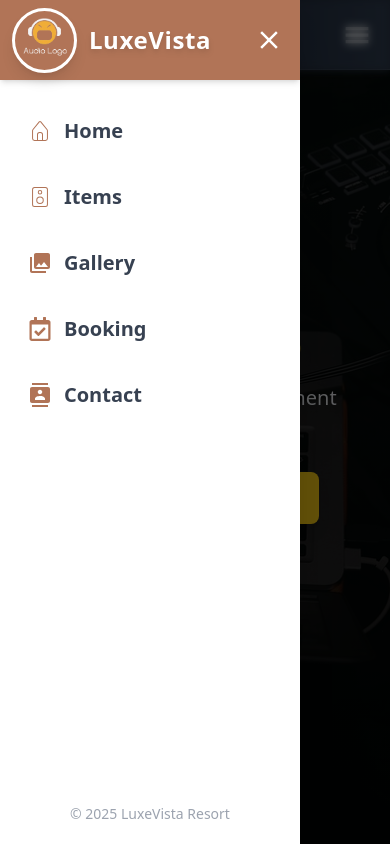
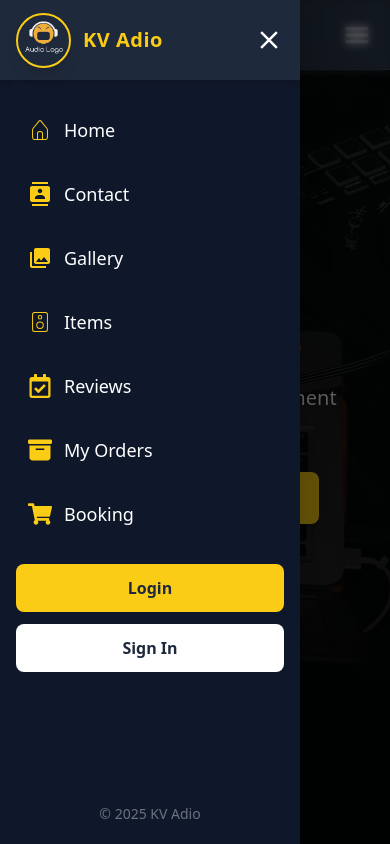
Before and after one commit to Isuru-Pramod/kv-audio-frontend, a React (Vite) app: page / in a window 390 px wide. Both pictures are taken after a click on the icon 357 px from the left and 34 px from the top of the page. Shown: the top 844 px of the page. Built offline with nearby package versions, Linux system fonts and the light colour scheme; no server answers.

Commit message:
Now the review form only  displays for logged customs and Improve the loading circle

```diff
--- a/src/components/mobileNavPanel.jsx
+++ b/src/components/mobileNavPanel.jsx
@@ -1,11 +1,14 @@
 import { CiHome, CiSpeaker } from "react-icons/ci";
 import { IoMdClose } from "react-icons/io";
-import { MdPhotoLibrary, MdContacts, MdInfoOutline } from "react-icons/md";
+import { MdPhotoLibrary, MdContacts } from "react-icons/md";
 import { FaRegCalendarCheck } from "react-icons/fa";
+import { FaBoxArchive } from "react-icons/fa6";
+import { FaShoppingCart } from "react-icons/fa";
 import { useNavigate } from "react-router-dom";
 
 export default function MobileNavPanel({ isOpen, setOpen }) {
   const navigate = useNavigate();
+  const token = localStorage.getItem("token");
 
   function goTo(route) {
     navigate(route);
@@ -16,19 +19,22 @@ export default function MobileNavPanel({ isOpen, setOpen }) {
     <>
       {isOpen && (
         <div className="w-full h-screen fixed top-0 left-0 bg-black/60 backdrop-blur-sm z-50 flex">
+
           {/* Sidebar */}
-          <div className="h-full bg-white w-[300px] shadow-2xl animate-slide-in relative flex flex-col">
+          <div className="h-full bg-[#0f172a] w-[300px] shadow-2xl animate-slide-in relative flex flex-col">
 
             {/* Header */}
-            <div className="bg-accent w-full h-[80px] flex items-center justify-center relative shadow-md">
+            <div className="w-full h-[80px] flex items-center relative px-4 bg-[#1e293b] shadow-md">
               <img
                 src="/images-removebg-preview.png"
                 alt="logo"
-                className="w-[65px] h-[65px] object-cover border-[3px] border-white rounded-full shadow-lg absolute left-3"
+                className="w-[55px] h-[55px] object-cover border-[2px] border-yellow-400 rounded-full shadow-lg"
               />
-              <h2 className="text-white text-2xl font-bold drop-shadow-md tracking-wide">
-                LuxeVista
+
+              <h2 className="ml-3 text-xl font-bold text-yellow-400 tracking-wide">
+                KV Adio
               </h2>
+
               <IoMdClose
                 className="absolute right-4 text-3xl text-white cursor-pointer hover:rotate-90 transition-all duration-300"
                 onClick={() => setOpen(false)}
@@ -36,33 +42,65 @@ export default function MobileNavPanel({ isOpen, setOpen }) {
             </div>
 
             {/* Navigation Links */}
-            <div className="flex flex-col mt-6 gap-3 px-4">
+            <div className="flex flex-col mt-6 gap-3 px-4 text-white">
               {[
                 { icon: <CiHome className="text-2xl" />, label: "Home", path: "/" },
+                { icon: <MdContacts className="text-2xl" />, label: "Contact", path: "/contact" },
+                { icon: <MdPhotoLibrary className="text-2xl" />, label: "Gallery", path: "/gallery" },
                 { icon: <CiSpeaker className="text-2xl" />, label: "Items", path: "/items" },
-                { icon: <MdPhotoLibrary className="text-2xl" />, label: "Gallery", path: "/gallery" },
-                { icon: <FaRegCalendarCheck className="text-2xl" />, label: "Booking", path: "/booking" },
-                { icon: <MdContacts className="text-2xl" />, label: "Contact", path: "/contact" },
+                { icon: <FaRegCalendarCheck className="text-2xl" />, label: "Reviews", path: "/reviws" },
+                { icon: <FaBoxArchive className="text-2xl" />, label: "My Orders", path: "/myOders" },
+                { icon: <FaShoppingCart className="text-2xl" />, label: "Booking", path: "/booking" },
               ].map((item, index) => (
                 <div
                   key={index}
                   onClick={() => goTo(item.path)}
-                  className="flex items-center gap-3 text-[20px] text-gray-700 px-3 py-3 rounded-lg cursor-pointer
-                            hover:bg-accent/10 hover:text-accent transition-all duration-300"
+                  className="flex items-center gap-3 text-lg px-3 py-3 rounded-lg cursor-pointer
+                             hover:bg-yellow-400/20 hover:text-yellow-400 transition-all duration-300"
                 >
-                  <span className="text-accent">{item.icon}</span>
-                  <span className="font-semibold">{item.label}</span>
+                  <span className="text-yellow-400">{item.icon}</span>
+                  <span className="font-medium">{item.label}</span>
                 </div>
               ))}
             </div>
 
+            {/* Login / Logout Section */}
+            <div className="mt-6 px-4">
+              {token ? (
+                <button
+                  onClick={() => {
+                    localStorage.removeItem("token");
+                    window.location.href = "/login";
+                  }}
+                  className="w-full bg-yellow-400 text-[#1e293b] font-semibold py-3 rounded-lg hover:bg-yellow-300 transition-all duration-300"
+                >
+                  Logout
+                </button>
+              ) : (
+                <div className="flex flex-col gap-3">
+                  <button
+                    onClick={() => goTo("/login")}
+                    className="w-full bg-yellow-400 text-[#1e293b] font-semibold py-3 rounded-lg hover:bg-yellow-300 transition-all duration-300"
+                  >
+                    Login
+                  </button>
+                  <button
+                    onClick={() => goTo("/register")}
+                    className="w-full bg-white text-[#1e293b] font-semibold py-3 rounded-lg hover:bg-blue-600 hover:text-white transition-all duration-300"
+                  >
+                    Sign In
+                  </button>
+                </div>
+              )}
+            </div>
+
             {/* Footer */}
             <div className="absolute bottom-5 left-0 w-full flex justify-center">
-              <p className="text-gray-400 text-sm">© 2025 LuxeVista Resort</p>
+              <p className="text-gray-500 text-sm">© 2025 KV Adio</p>
             </div>
           </div>
 
-          {/* Animation keyframes */}
+          {/* Sliding Animation */}
           <style>
             {`
               @keyframes slideIn {
--- a/src/pages/home/Items.jsx
+++ b/src/pages/home/Items.jsx
@@ -42,10 +42,8 @@ export default function Items() {
       {state === "loading" && (
         <div className="flex justify-center items-center h-[300px]">
           <div className="relative">
-            <div className="w-16 h-16 border-4 border-gray-300 border-t-yellow-500 rounded-full animate-spin"></div>
-            <span className="absolute inset-0 flex items-center justify-center text-yellow-500 font-semibold">
-              Loading...
-            </span>
+           <div className="border-4 border-gray-700 border-t-blue-500 rounded-full w-20 h-20 animate-spin"></div>
+
           </div>
         </div>
       )}
--- a/src/pages/home/MyOders.jsx
+++ b/src/pages/home/MyOders.jsx
@@ -75,8 +75,15 @@ export default function MyOrders() {
 
       {/* Loading */}
       {loading ? (
-        <div className="flex justify-center items-center h-[300px]">
+        <div className="flex justify-center items-center h-[300px] flex-col">
+
+        {token && (
           <div className="border-4 border-gray-700 border-t-blue-500 rounded-full w-20 h-20 animate-spin"></div>
+      )}
+        {!token && (
+          <div > You are not logged in</div>
+      )}
+
         </div>
       ) : orders.length === 0 ? (
         <p className="text-center text-gray-500 mt-[100px] mb-[300px]">No orders found.</p>
--- a/src/pages/home/contact.jsx
+++ b/src/pages/home/contact.jsx
@@ -19,7 +19,7 @@ export default function Contact() {
       setInquiries(res.data);
     } catch (err) {
       console.error(err);
-      toast.error("Failed to load inquiries");
+      toast.error("Please login to sent inquiries");
     } finally {
       setLoading(false);
     }
--- a/src/pages/home/reviews.jsx
+++ b/src/pages/home/reviews.jsx
@@ -2,6 +2,7 @@ import { useEffect, useState } from "react";
 import axios from "axios";
 import toast from "react-hot-toast";
 import { Trash2 } from "lucide-react"; // clean modern delete icon
+import Footer from "../../components/Footer";
 
 export default function Reviews() {
   const [reviews, setReviews] = useState([]);
@@ -9,10 +10,10 @@ export default function Reviews() {
   const [rating, setRating] = useState(0);
   const [loading, setLoading] = useState(true);
   const [user, setUser] = useState(null);
+  const token = localStorage.getItem("token");
 
   // ✅ Get logged-in user data from JWT (localStorage)
   useEffect(() => {
-    const token = localStorage.getItem("token");
     if (token) {
       try {
         const payload = JSON.parse(atob(token.split(".")[1]));
@@ -93,7 +94,9 @@ export default function Reviews() {
   }
 
   return (
-    <div className="bg-gray-900 text-white w-full min-h-screen pt-[100px] h-max flex flex-col items-center px-6">
+
+    <div className="w-full">
+      <div className="bg-gray-900 text-white w-full min-h-screen pt-[100px] h-max flex flex-col items-center px-6">
       <h1 className="text-yellow-400 text-5xl font-extrabold mb-8 text-center">
         Customer Reviews
       </h1>
@@ -101,7 +104,7 @@ export default function Reviews() {
       {/* ====== Reviews Section ====== */}
       {loading ? (
         <div className="flex justify-center items-center mt-10">
-          <div className="w-[50px] h-[50px] border-4 rounded-full border-t-yellow-400 animate-spin"></div>
+          <div className="border-4 border-gray-700 border-t-blue-500 rounded-full w-20 h-20 animate-spin"></div>
         </div>
       ) : reviews.length === 0 ? (
         <p className="text-gray-400 mt-10">No reviews yet. Be the first!</p>
@@ -146,7 +149,8 @@ export default function Reviews() {
       )}
 
       {/* ====== Review Form ====== */}
-      <div className="bg-gray-800 rounded-2xl shadow-lg p-8 w-full max-w-[600px] flex flex-col items-center mb-[100px]">
+      {token && (
+          <div className="bg-gray-800 rounded-2xl shadow-lg p-8 w-full max-w-[600px] flex flex-col items-center mb-[100px]">
         <h2 className="text-yellow-400 text-3xl font-bold mb-4">
           Leave a Review
         </h2>
@@ -178,6 +182,11 @@ export default function Reviews() {
           Submit Review
         </button>
       </div>
+
+      )}
+    </div>
+    <Footer/>
+
     </div>
   );
 }
--- a/src/pages/login/login.jsx
+++ b/src/pages/login/login.jsx
@@ -55,7 +55,7 @@ export default function LoginPage() {
       }
 
             if(user.role ==="admin"){
-                navigate("/admin");
+                navigate("/admin/orders");
             }else{
                 navigate("/");
             }
```
